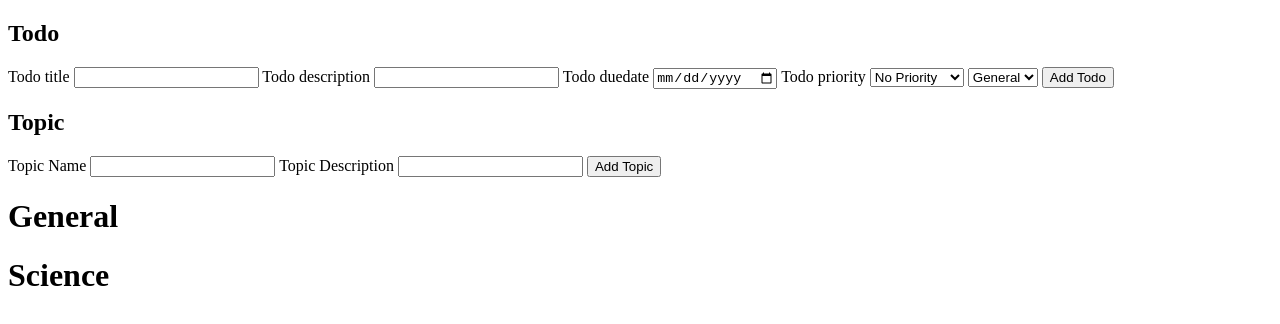
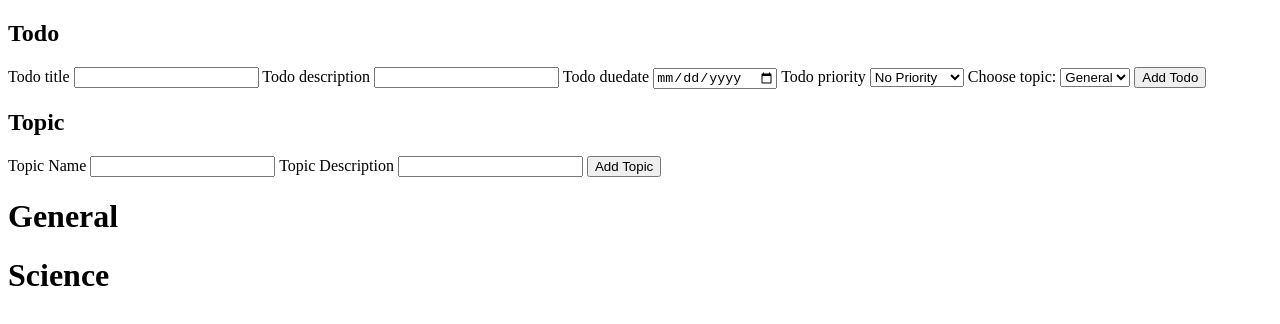
Before and after one commit to fmtayag/odin-todo, a website built with webpack: page src/index.html in a window 1280 px wide. Built offline with nearby package versions, Linux system fonts and the light colour scheme.

Commit message:
Add label for topic select

```diff
--- a/src/index.html
+++ b/src/index.html
@@ -25,6 +25,8 @@
             <option value="1">Low Priority</option>
             <option value="0" selected>No Priority</option>
         </select>
+
+        <label for="todoTopic">Choose topic:</label>
         <select name="todo_topic" id="todoTopic">
 
         </select>
```
